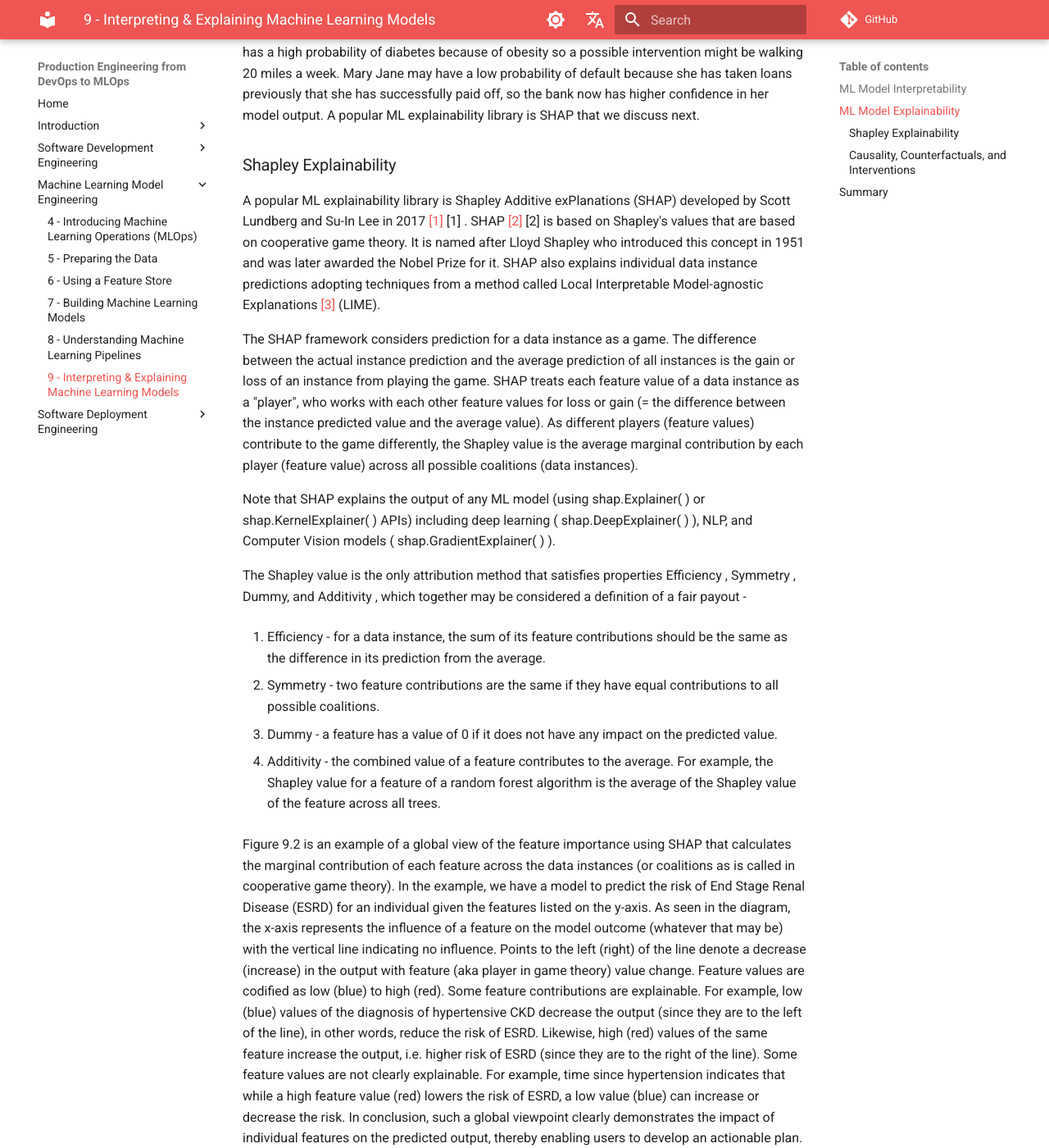
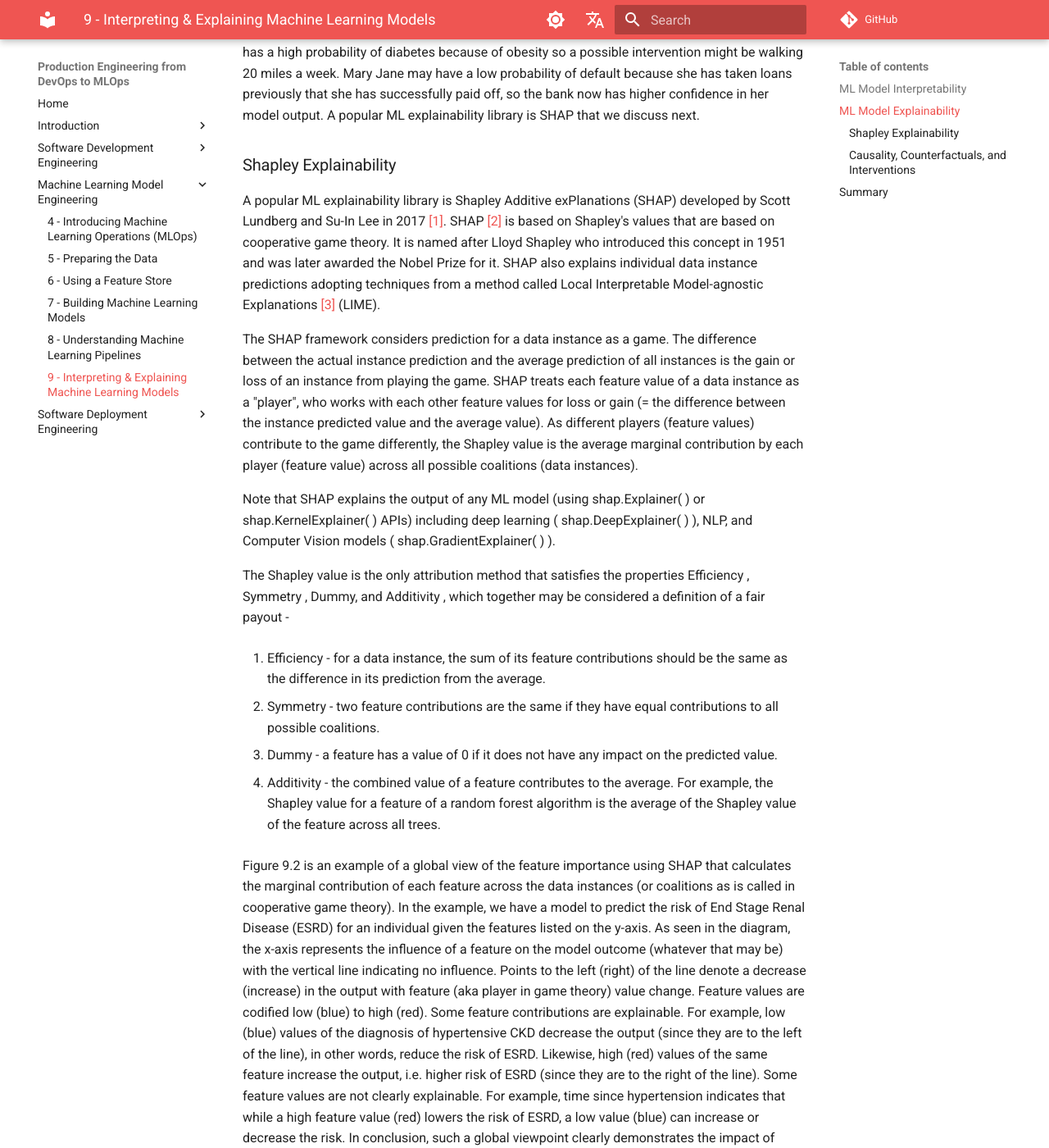
Before and after one commit to sebastiendonadio/devopsmlops, an MkDocs documentation site: the page built from chapters/11-chapter9.md, in a window 1280 px wide and 1400 px high, scrolled down 1523 px. Shown: the whole window at 82% size. Built offline with MkDocs 1.6.1 and Material for MkDocs 9.7.7, drawn with Linux system fonts in a browser that asks for light colours; comment, search, counter and statistics services are not loaded; some of the changed text lies outside the part shown.

Commit message:
Update 11-chapter9.md
updates

```diff
--- a/chapters/11-chapter9.md
+++ b/chapters/11-chapter9.md
@@ -47,7 +47,7 @@
 ###  Shapley Explainability
 
 
-A popular ML explainability library is Shapley Additive exPlanations (SHAP) developed by Scott Lundberg and Su-In Lee in 2017   [[1]](Chapter9.html#ftnt1) [1]   . SHAP   [[2]](Chapter9.html#ftnt2) [2]    is based on Shapley's values that are based on cooperative game theory. It is named after Lloyd Shapley who introduced this concept in 1951 and was later awarded the Nobel Prize for it. SHAP also explains individual data instance predictions adopting techniques from a method called Local Interpretable Model-agnostic Explanations   [[3]](Chapter9.html#ftnt3) (LIME).
+A popular ML explainability library is Shapley Additive exPlanations (SHAP) developed by Scott Lundberg and Su-In Lee in 2017   [[1]](Chapter9.html#ftnt1). SHAP   [[2]](Chapter9.html#ftnt2) is based on Shapley's values that are based on cooperative game theory. It is named after Lloyd Shapley who introduced this concept in 1951 and was later awarded the Nobel Prize for it. SHAP also explains individual data instance predictions adopting techniques from a method called Local Interpretable Model-agnostic Explanations   [[3]](Chapter9.html#ftnt3) (LIME).
 
 
 The SHAP framework considers prediction for a data instance as a game.  The difference between the actual instance prediction and the average prediction of all instances is the gain or loss of an instance from playing the game. SHAP treats each feature value of a data instance as a "player", who works with each other feature values for loss or gain (= the difference between the instance predicted value and the average value). As different players (feature values) contribute to the game differently, the Shapley value is the average marginal contribution by each player (feature value) across all possible coalitions (data instances).
@@ -70,7 +70,7 @@
 1.   Additivity   - the combined value of a feature contributes to the average. For example, the Shapley value for a feature of a random forest algorithm is the average of the Shapley value of the feature across all trees.
 
 
-Figure 9.2 is an example of a global view of the feature importance using SHAP that calculates the marginal contribution of each feature across the data instances (or coalitions as is called in cooperative game theory). In the example, we have a model to predict the risk of End Stage Renal Disease (ESRD) for an individual given the features listed on the y-axis. As seen in the diagram, the x-axis represents the influence of a feature on the model outcome (whatever that may be) with the vertical line indicating no influence. Points to the left (right) of the line denote a decrease (increase) in the output with feature (aka player in game theory) value change. Feature values are codified as low (blue) to high (red). Some feature contributions are explainable. For example, low (blue) values of the diagnosis of hypertensive CKD decrease the output (since they are to the left of the line), in other words, reduce the risk of ESRD. Likewise, high (red) values of the same feature increase the output, i.e. higher risk of ESRD (since they are to the right of the line). Some feature values are not clearly explainable. For example, time since hypertension indicates that while a high feature value (red) lowers the risk of ESRD, a low value (blue) can increase or decrease the risk. In conclusion, such a global viewpoint clearly demonstrates the impact of individual features on the predicted output, thereby enabling users to develop an actionable plan.
+Figure 9.2 is an example of a global view of the feature importance using SHAP that calculates the marginal contribution of each feature across the data instances (or coalitions as is called in cooperative game theory). In the example, we have a model to predict the risk of End Stage Renal Disease (ESRD) for an individual given the features listed on the y-axis. As seen in the diagram, the x-axis represents the influence of a feature on the model outcome (whatever that may be) with the vertical line indicating no influence. Points to the left (right) of the line denote a decrease (increase) in the output with feature (aka player in game theory) value change. Feature values are codified low (blue) to high (red). Some feature contributions are explainable. For example, low (blue) values of the diagnosis of hypertensive CKD decrease the output (since they are to the left of the line), in other words, reduce the risk of ESRD. Likewise, high (red) values of the same feature increase the output, i.e. higher risk of ESRD (since they are to the right of the line). Some feature values are not clearly explainable. For example, time since hypertension indicates that while a high feature value (red) lowers the risk of ESRD, a low value (blue) can increase or decrease the risk. In conclusion, such a global viewpoint clearly demonstrates the impact of individual features on the predicted output, thereby enabling users to develop an actionable plan.
 
 
 <!-- <p align="center">
```
Also changed, not shown: other parts of chapters/11-chapter9.md (+2 -2 lines).
